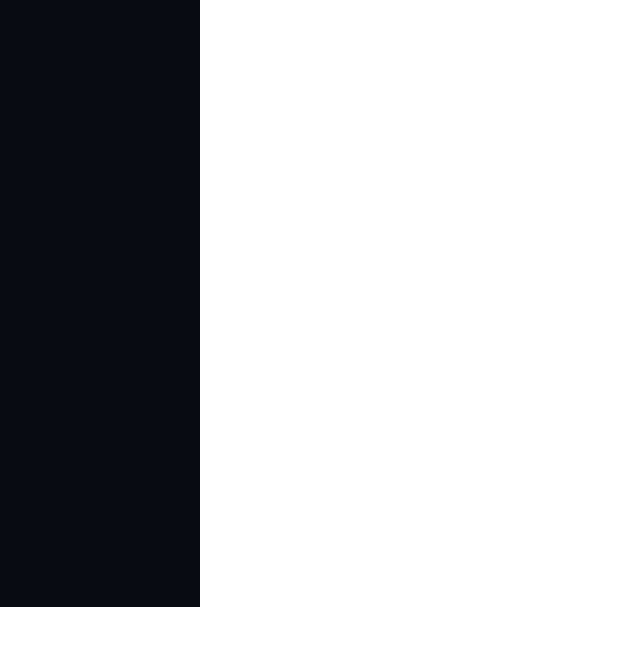
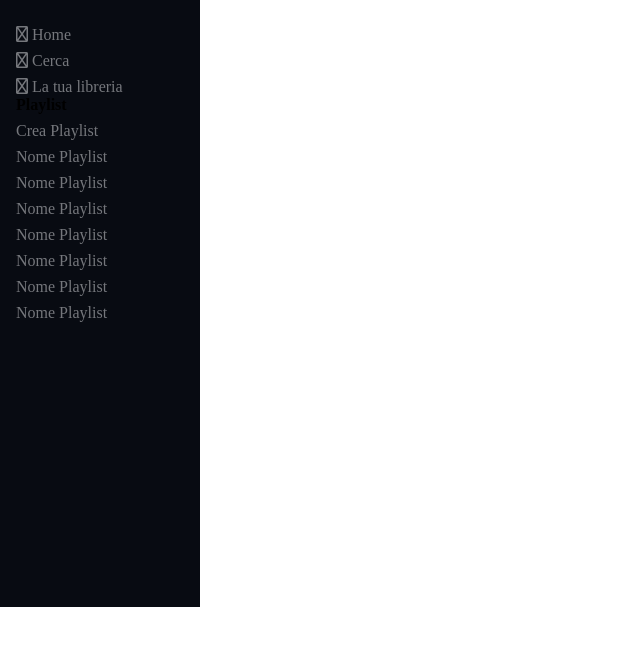
Before and after one commit to Andrearusso94/html-css-spotifyweb, a plain HTML site: page index.html in a window 1280 px wide. Shown: the part 58-704 px from the top of the page, without its empty margins (0-640 px from the left). Drawn offline with Linux system fonts and the light colour scheme.

Commit message:
add end menu section

```diff
--- a/assets/style.css
+++ b/assets/style.css
@@ -47,3 +47,19 @@ img{
     width: 80%;
 
 }
+.home_menu{
+    padding-top: 1rem;
+}
+.home_menu a, li{
+    list-style-type: none;
+    text-decoration: none;
+    color: var(--secondry);
+    padding-top: 0.5rem;
+}
+
+.playlist a, li{
+    list-style-type: none;
+    text-decoration: none;
+    color: var(--secondry);
+    padding-top: 0.5rem;
+}
--- a/index.html
+++ b/index.html
@@ -4,6 +4,7 @@
     <meta charset="UTF-8">
     <meta http-equiv="X-UA-Compatible" content="IE=edge">
     <meta name="viewport" content="width=device-width, initial-scale=1.0">
+    <link rel="stylesheet" href="https://cdnjs.cloudflare.com/ajax/libs/font-awesome/6.2.0/css/all.min.css" integrity="sha512-xh6O/CkQoPOWDdYTDqeRdPCVd1SpvCA9XXcUnZS2FmJNp1coAFzvtCN9BmamE+4aHK8yyUHUSCcJHgXloTyT2A==" crossorigin="anonymous" referrerpolicy="no-referrer"/>
     <link rel="stylesheet" href="./assets/style.css">
     <title>Spotify</title>
 </head>
@@ -15,6 +16,24 @@
                 <div class="col_2">
                     <div class="menu">
                         <img src="./assets/img/logo.svg" alt="">
+                        <ul class="home_menu">
+                            <li> <i class="fa-regular fa-house"></i> <a href="#">Home</a></li>
+                            <li> <i class="fa-regular fa-magnifying-glass"></i> <a href="#">Cerca</a></li>
+                            <li> <i class="fa-regular fa-grip-lines-vertical"></i> <a href="#">La tua libreria</a></li>
+                        </ul>
+                        <h4>Playlist</h4>
+                        <ul class="playlist">
+                            <li><a href="#">Crea Playlist</a></li>
+                            <li><a href="#">Nome Playlist</a></li>
+                            <li><a href="#">Nome Playlist</a></li>
+                            <li><a href="#">Nome Playlist</a></li>
+                            <li><a href="#">Nome Playlist</a></li>
+                            <li><a href="#">Nome Playlist</a></li>
+                            <li><a href="#">Nome Playlist</a></li>
+                            <li><a href="#">Nome Playlist</a></li>
+
+
+                        </ul>
                     </div>
                 </div>
                 <div class="col_10">
```
